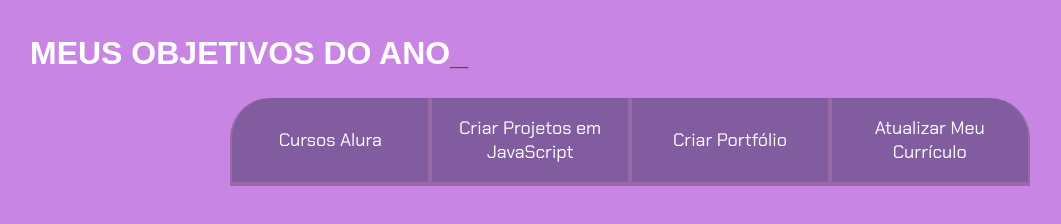
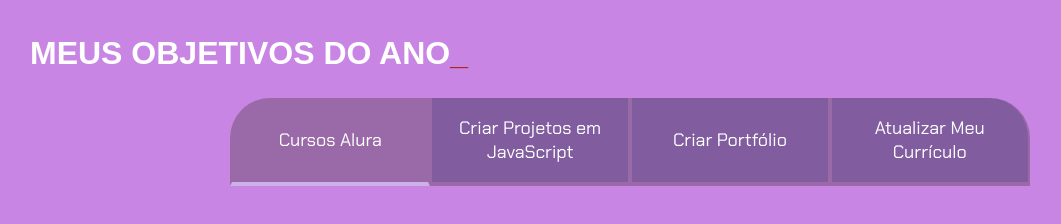
Before and after one commit to nataliadebrites/programacao_3D_oficial, a plain HTML site: page index.html in a window 1280 px wide. Both pictures are taken after a click on the button "Cursos Alura". Shown: the whole page, without its empty margins (10-1071 px from the left). Drawn offline with Linux system fonts and the light colour scheme.

Commit message:
Add files via upload

```diff
--- a/index.html
+++ b/index.html
@@ -11,12 +11,14 @@
 <section class="conteudo-principal">
     <h2 class="titulo-principal">MEUS OBJETIVOS DO ANO<span>_</span></h2>
     <div class="botoes">
-        <button class="botao">Cursos Alura</button>
+        <button class="botao ativo">Cursos Alura</button>
         <button class="botao">Criar Projetos em JavaScript</button>
         <button class="botao">Criar Portfólio</button>
         <button class="botao">Atualizar Meu Currículo</button>
     </div>
 </section>
 
+<script src="main.js"></script>
+
 </body>
 </html>
--- /dev/null
+++ b/main.js
@@ -0,0 +1,13 @@
+const botoes=document.querySelectorAll(".botao");
+console.log(botoes);
+
+for (let i=0; i<botoes.length; i++){
+    botoes[i].onclick=function(){
+
+        for(let j=0; j<botoes.length; j++){
+            botoes[j].classList.remove("ativo");
+        }
+        botoes[i].classList.add("ativo");
+    }
+
+}
--- a/style.css
+++ b/style.css
@@ -71,3 +71,8 @@ body{
         border-radius: 0 40px 0 0 ;
     }
 }
+
+.ativo{
+    background-color: var(--botao-ativo);
+    border-bottom: 4px solid var(--verde);
+}
```
